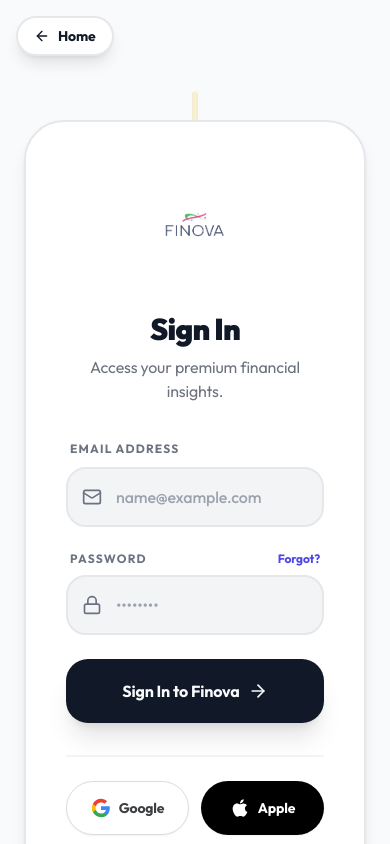
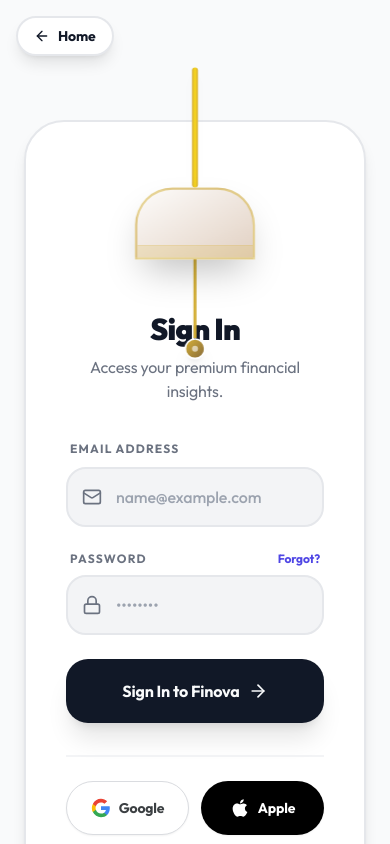
Before and after one commit to shivamds1203/finova, a React (Vite) app: page /login in a window 390 px wide. Shown: the top 844 px of the page. Built offline with nearby package versions, Linux system fonts and the light colour scheme; no server answers.

Commit message:
fix: mobile lamp visibility and reflection on auth screen

```diff
--- a/src/pages/Login.tsx
+++ b/src/pages/Login.tsx
@@ -178,7 +178,7 @@
             {/* Right Side: 3D Flip Card Area */}
             <div className="flex-1 flex items-center justify-center p-6 relative z-10 w-full perspective-container">
                 {/* Mobile Lamp */}
-                <div className="lg:hidden absolute top-10 left-1/2 -translate-x-1/2 z-0 scale-75 opacity-20">
+                <div className="lg:hidden absolute top-4 left-1/2 -translate-x-1/2 z-20 scale-75 md:scale-90 pointer-events-auto">
                     <LampToggle isOn={isOn} onToggle={() => setIsOn(!isOn)} />
                 </div>
 
```
